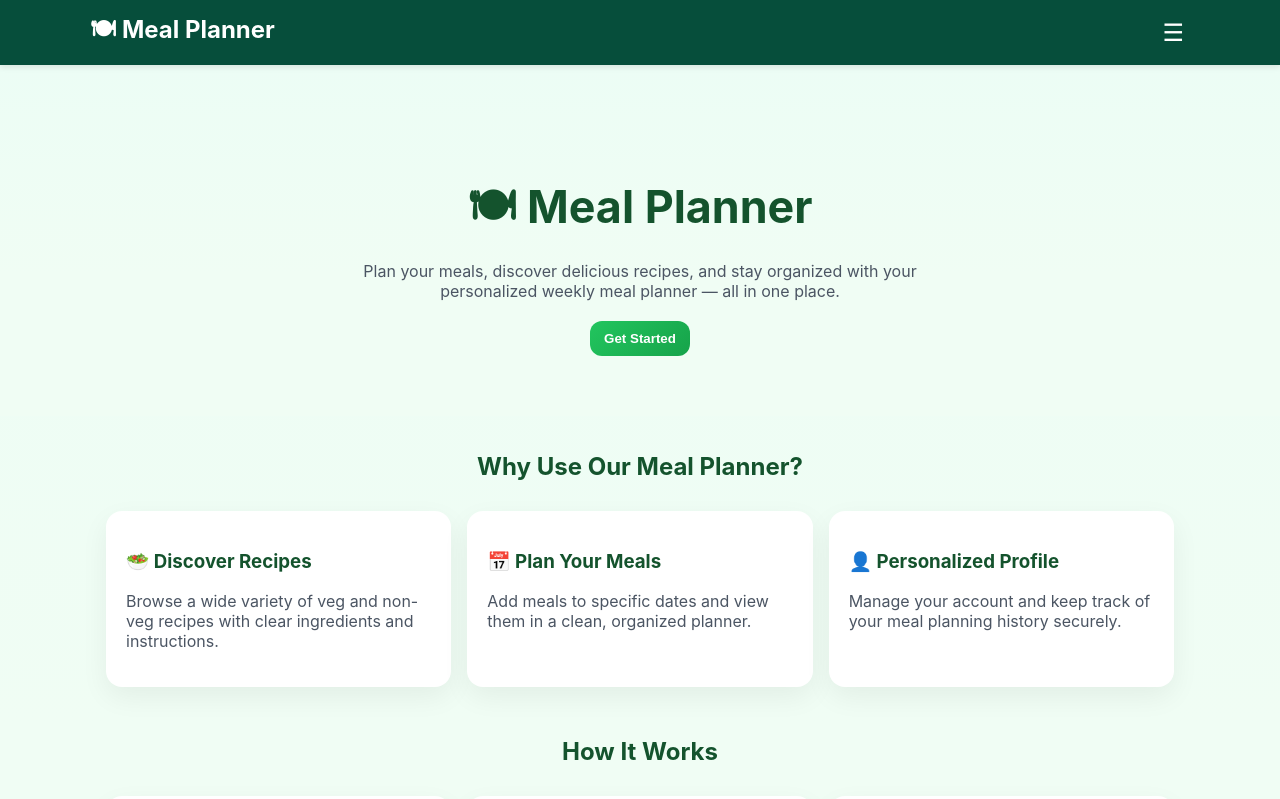
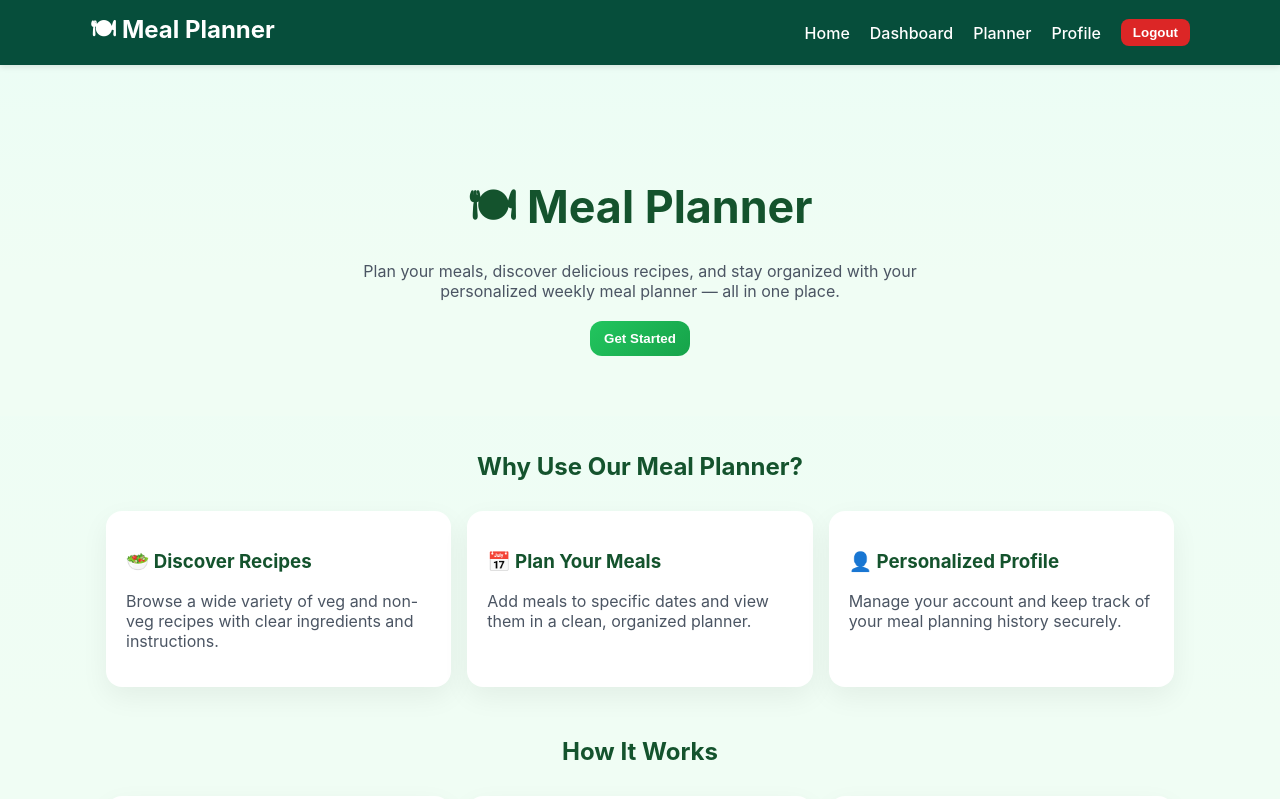
Before and after one commit to anushkashirke05/meal-planner, a Next.js app: page / in a window 1280 px wide. Shown: the top 799 px of the page. Built offline with nearby package versions, Linux system fonts and the light colour scheme; no server answers.

Commit message:
final version

```diff
--- a/src/app/layout.js
+++ b/src/app/layout.js
@@ -12,8 +12,8 @@ const geistMono = Geist_Mono({
 });
 
 export const metadata = {
-  title: "Create Next App",
-  description: "Generated by create next app",
+  title: "Meal Planner",
+  description: "Smart meal planning app",
 };
 
 export default function RootLayout({ children }) {
--- a/src/app/login/page.jsx
+++ b/src/app/login/page.jsx
@@ -3,7 +3,7 @@
 import { useState } from 'react'
 import { supabase } from '@/lib/supabase'
 import { useRouter } from 'next/navigation'
-import Link from 'next/link'   // ✅ Correct place for the import
+import Link from 'next/link'
 
 export default function Login() {
   const [email, setEmail] = useState('')
--- a/src/components/Navbar.jsx
+++ b/src/components/Navbar.jsx
@@ -2,24 +2,15 @@
 
 import Link from 'next/link'
 import { supabase } from '@/lib/supabase'
-import { useRouter, usePathname } from 'next/navigation'
-import { useState, useEffect } from 'react'
+import { useRouter } from 'next/navigation'
 
 export default function Navbar() {
   const router = useRouter()
-  const pathname = usePathname()
-  const [open, setOpen] = useState(false)
 
   const logout = async () => {
     await supabase.auth.signOut()
-    setOpen(false)
     router.push('/login')
   }
-
-  // Close menu when route changes
-  useEffect(() => {
-    setOpen(false)
-  }, [pathname])
 
   return (
     <nav
@@ -36,55 +27,36 @@ export default function Navbar() {
       <div
         style={{
           maxWidth: "1100px",
-          width: "100%",
           margin: "auto",
           display: "flex",
           justifyContent: "space-between",
           alignItems: "center",
         }}
       >
-        {/* LEFT SIDE — LOGO */}
+        {/* Logo */}
         <h2 style={{ margin: 0, color: "white" }}>🍽 Meal Planner</h2>
 
-        {/* RIGHT SIDE — HAMBURGER MENU */}
-        <button
-          onClick={() => setOpen(prev => !prev)}
-          style={{
-            background: "none",
-            border: "none",
-            fontSize: "24px",
-            color: "white",
-            cursor: "pointer",
-          }}
-        >
-          ☰
-        </button>
-      </div>
+        {/* Links always visible */}
+        <div style={{ display: "flex", alignItems: "center", gap: "20px" }}>
+          <Link href="/" style={{ color: "white", textDecoration: "none", fontWeight: 500 }}>
+            Home
+          </Link>
 
-      {/* DROPDOWN MENU */}
-      <div
-        className={open ? "menu show" : "menu"}
-        style={{
-          display: open ? "flex" : "none",
-          position: "absolute",
-          top: "60px",
-          left: 0,
-          width: "100%",
-          background: "white",
-          flexDirection: "column",
-          padding: "15px 20px",
-          boxShadow: "0 4px 10px rgba(0,0,0,0.1)",
-        }}
-      >
-        <Link href="/" style={{ color: "#064e3b", marginBottom: 8, textDecoration: "none", fontWeight: 600 }}>Home</Link>
-        <Link href="/dashboard" style={{ color: "#064e3b", marginBottom: 8, textDecoration: "none", fontWeight: 600 }}>Dashboard</Link>
-        <Link href="/planner" style={{ color: "#064e3b", marginBottom: 8, textDecoration: "none", fontWeight: 600 }}>Planner</Link>
-        <Link href="/profile" style={{ color: "#064e3b", marginBottom: 8, textDecoration: "none", fontWeight: 600 }}>Profile</Link>
+          <Link href="/dashboard" style={{ color: "white", textDecoration: "none", fontWeight: 500 }}>
+            Dashboard
+          </Link>
+
+          <Link href="/planner" style={{ color: "white", textDecoration: "none", fontWeight: 500 }}>
+            Planner
+          </Link>
+
+          <Link href="/profile" style={{ color: "white", textDecoration: "none", fontWeight: 500 }}>
+            Profile
+          </Link>
 
           <button
             onClick={logout}
             style={{
-            marginTop: 10,
               background: "#dc2626",
               color: "white",
               border: "none",
@@ -97,6 +69,7 @@ export default function Navbar() {
             Logout
           </button>
         </div>
+      </div>
     </nav>
   )
 }
```
Also changed, not shown: src/app/profile/page.jsx (+1 -8 lines). Lines whose indentation alone changed are shown as unchanged.
